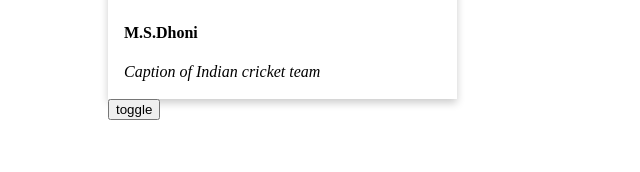
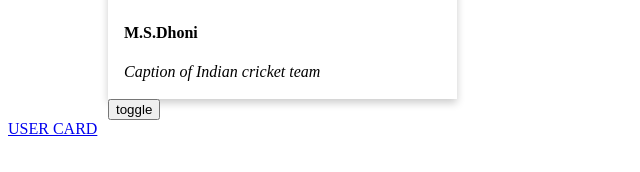
Before and after one commit to AbdulSayeedMohammad/AbdulSayeedMohammad.github.io, a plain HTML site: page card.html in a window 1280 px wide. Shown: the part 332-504 px from the top of the page, without its empty margins (0-640 px from the left). Drawn offline with Linux system fonts and the light colour scheme.

Commit message:
card added

```diff
--- a/card.html
+++ b/card.html
@@ -19,6 +19,7 @@
         </div>
         <button onclick="flipdata()">toggle</button>
     </div>
+    <a href="card.html">USER CARD</a>
     <script src="usercard.js"></script>
 </body>
 </html>
```
